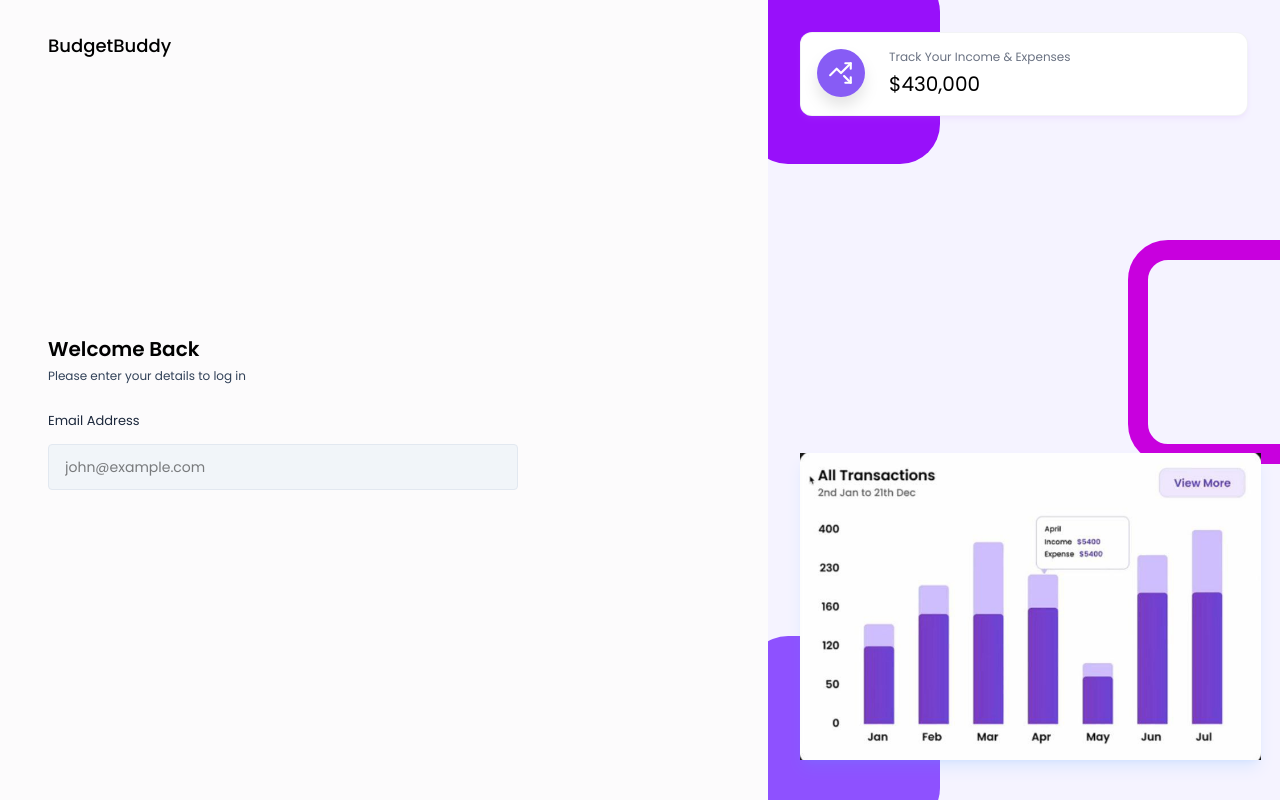
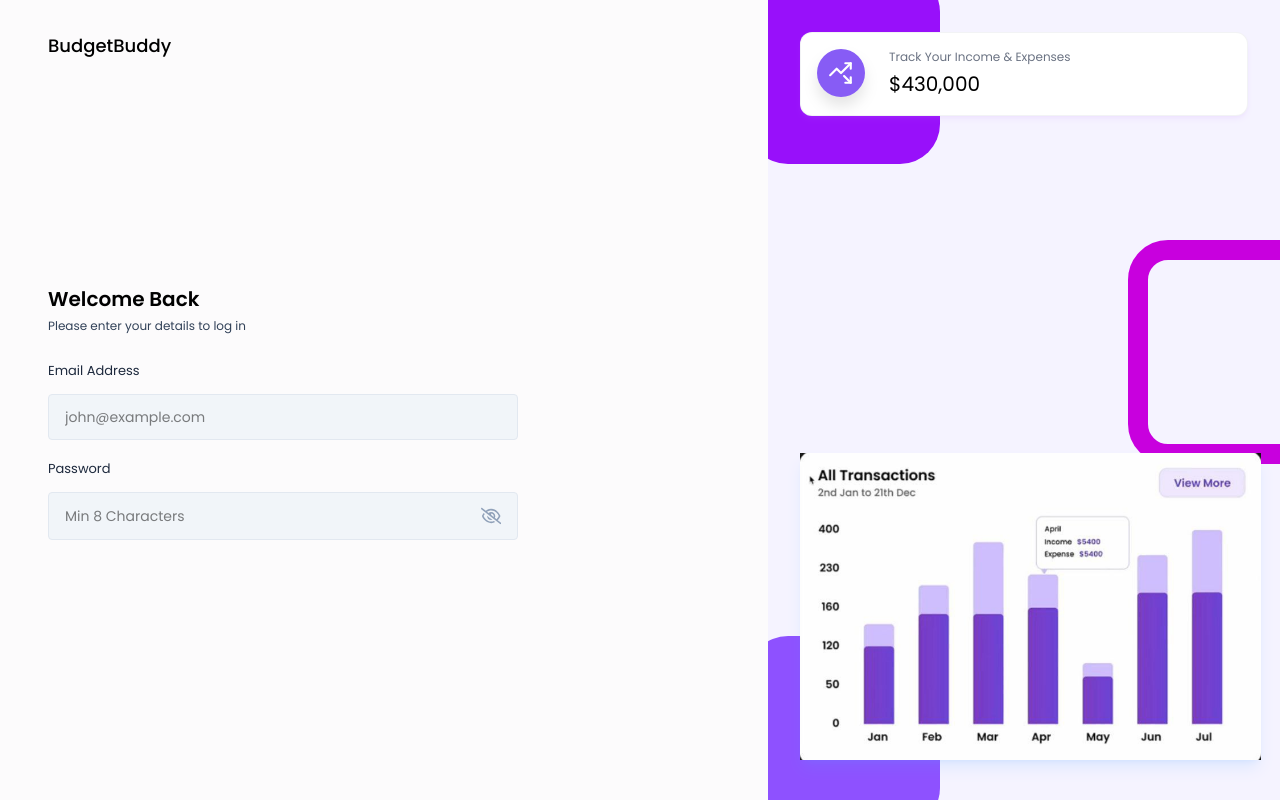
Before and after one commit to SumitGarg11/BudgetBuddy, a React (Vite) app in the folder frontend/: page /login in a window 1280 px wide. Built offline with nearby package versions, Linux system fonts and the light colour scheme.

Commit message:
add password input field using reusable Input component

```diff
--- a/frontend/src/pages/Auth/Login.jsx
+++ b/frontend/src/pages/Auth/Login.jsx
@@ -27,6 +27,14 @@ const Login = () => {
             label="Email Address"
             placeholder="john@example.com"
           />
+          <Input
+            type="password"
+            value={password}
+            onChange={({ target }) => setPassword(target.value)}
+            label="Password"
+            placeholder="Min 8 Characters"
+          />
+          {error && <p className="">{error}</p>}
         </form>
       </div>
     </AuthLayout>
```
